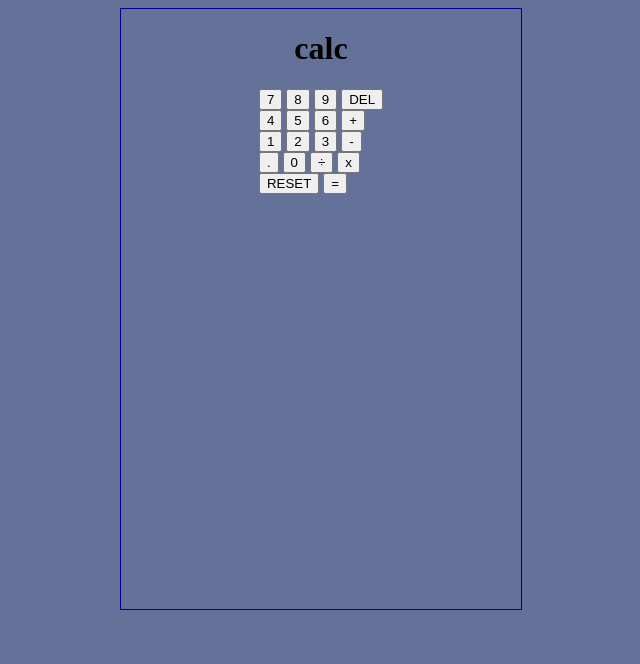
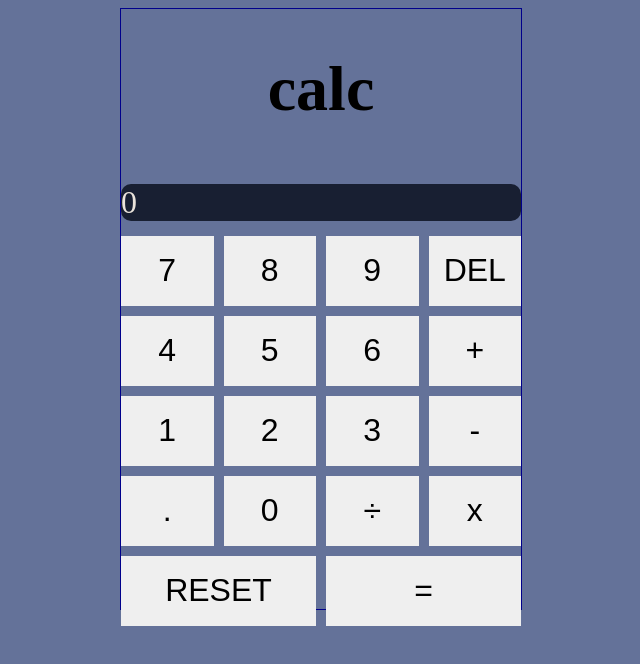
Before and after one commit to ramonferreirareis/calculator, a plain HTML site: page index.html in a window 1280 px wide. Both pictures are taken after a click on the button "DEL". Shown: the whole page, without its empty margins (319-959 px from the left). Drawn offline with Linux system fonts and the light colour scheme.

Commit message:
Add flex to CSS to organize calculator buttons

```diff
--- a/index.html
+++ b/index.html
@@ -31,7 +31,7 @@
                 <button class="operators">-</button>
             </div>
             <div class="row">
-                <button>.</button>
+                <button id="dot">.</button>
                 <button class="numbers">0</button>
                 <button class="operators">÷</button>
                 <button class="operators">x</button>
--- a/main.js
+++ b/main.js
@@ -40,13 +40,25 @@ const operators = document.querySelectorAll(".operators");
 const clearDisplay = document.querySelector("#clear");
 const result = document.querySelector("#result");
 const backspace = document.querySelector("#delete");
+const dotDecimal = document.querySelector("#dot");
 
 backspace.addEventListener("click", () => {
-    const operators = ["+", "-", "x", "÷"];
-
-    display.textContent = display.textContent.substring(0, display.textContent.length - 1)});
+    if (display.textContent === '0' || display.textContent === '') {
+        display.textContent = '0';
+    } else {
+        display.textContent = display.textContent.substring(0, display.textContent.length - 1)
+    }
+});
 
 clearDisplay.addEventListener("click", reset);
+
+dotDecimal.addEventListener("click", () => {
+    if (display.textContent === "") {
+        display.textContent = "";
+    } else {
+        display.textContent += dotDecimal.textContent;
+    }
+});
 
 buttons.forEach(button => {
     button.addEventListener("click", () => {
@@ -55,7 +67,7 @@ buttons.forEach(button => {
         } else if (display.textContent === '0' && button.textContent !== '0') {
             display.textContent = '';
             display.textContent += button.textContent;
-        } else if (display.textContent !== '0'){
+        } else {
             display.textContent += button.textContent;
         }
     });
@@ -64,7 +76,7 @@ buttons.forEach(button => {
 operators.forEach(buttonOperator => {
     buttonOperator.addEventListener('click', () => {
         if (display.textContent === "") {
-            alert("This doesn't work");
+            display.textContent = "";
         } else if (noOperator) {
             operator = buttonOperator.textContent;
             display.textContent += buttonOperator.textContent;
--- a/style.css
+++ b/style.css
@@ -10,10 +10,17 @@
     --red_btn_active:#f96c5b;
 }
 
+* {
+    padding: 0;
+    border: 0;
+}
+
 body {
     background-color: var(--blue_btn);
     display: flex;
     justify-content: center;
+
+    font-size: 32px;
 }
 
 .calculator {
@@ -24,9 +31,38 @@ body {
     height: 600px;
     width: 400px;
     border: 1px solid darkblue;
+    gap: 15px;
 }
 
 .display {
     background-color: var(--blue_dark);
     color: var(--white_btn);
+    width: 100%;
+    height: 100px;
+
+    border-radius: 10px;
 }
+
+.buttons {
+    width: 100%;
+    display: flex;
+    flex-direction: column;
+    gap: 10px;
+
+}
+
+.buttons .row {
+    display: flex;
+    gap: 10px;
+
+}
+
+.row button {
+    flex: 1;
+    height: 70px;
+
+}
+
+button {
+    font-size: 32px;;
+}
```
